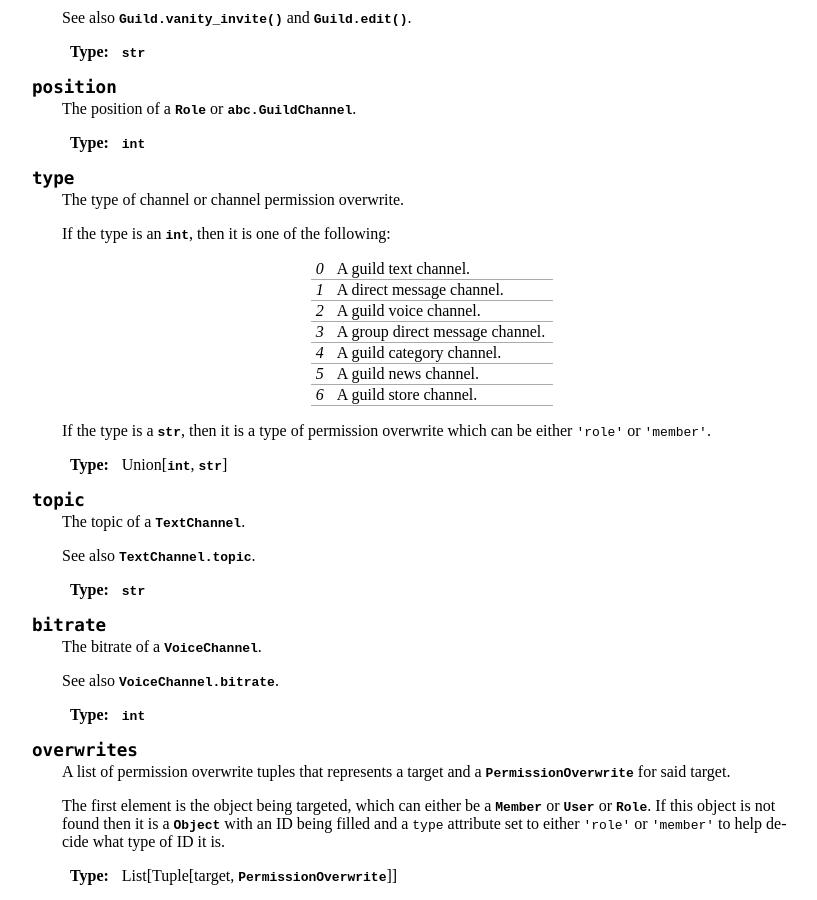
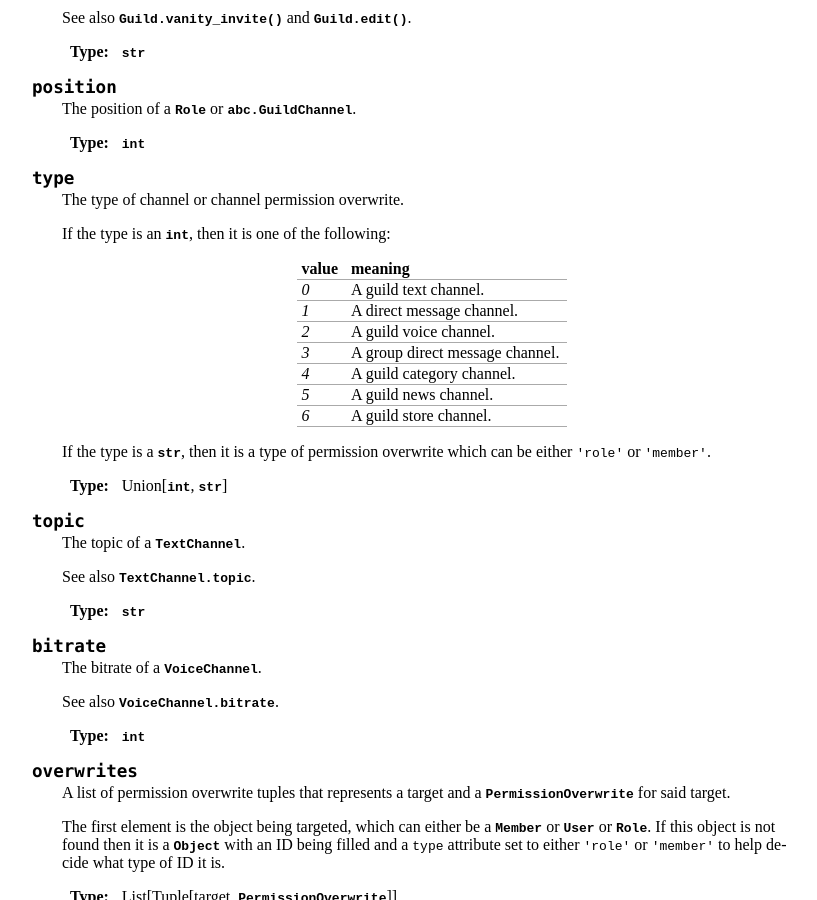
Before and after one commit to Rapptz/discord.py, a Sphinx documentation site: the page built from docs/api.rst, in a window 1280 px wide and 900 px high, scrolled down 33112 px. Shown: the whole window, without its empty margins (6-823 px from the left). Built offline with Sphinx 7.4.7, drawn with Linux system fonts in a browser that asks for light colours.

Commit message:
Add header

```diff
--- a/docs/api.rst
+++ b/docs/api.rst
@@ -2172,21 +2172,23 @@ this goal, it must make use of a couple of data classes that aid in this goal.
 
         If the type is an :class:`int`, then it is one of the following:
 
-        +-----+---------------------------------+
-        | `0` | A guild text channel.           |
-        +-----+---------------------------------+
-        | `1` | A direct message channel.       |
-        +-----+---------------------------------+
-        | `2` | A guild voice channel.          |
-        +-----+---------------------------------+
-        | `3` | A group direct message channel. |
-        +-----+---------------------------------+
-        | `4` | A guild category channel.       |
-        +-----+---------------------------------+
-        | `5` | A guild news channel.           |
-        +-----+---------------------------------+
-        | `6` | A guild store channel.          |
-        +-----+---------------------------------+
+        +-------+---------------------------------+
+        | value | meaning                         +
+        +=======+=================================+
+        |  `0`  | A guild text channel.           |
+        +-------+---------------------------------+
+        |  `1`  | A direct message channel.       |
+        +-------+---------------------------------+
+        |  `2`  | A guild voice channel.          |
+        +-------+---------------------------------+
+        |  `3`  | A group direct message channel. |
+        +-------+---------------------------------+
+        |  `4`  | A guild category channel.       |
+        +-------+---------------------------------+
+        |  `5`  | A guild news channel.           |
+        +-------+---------------------------------+
+        |  `6`  | A guild store channel.          |
+        +-------+---------------------------------+
 
         If the type is a :class:`str`, then it is a type of permission overwrite which
         can be either ``'role'`` or ``'member'``.
```
